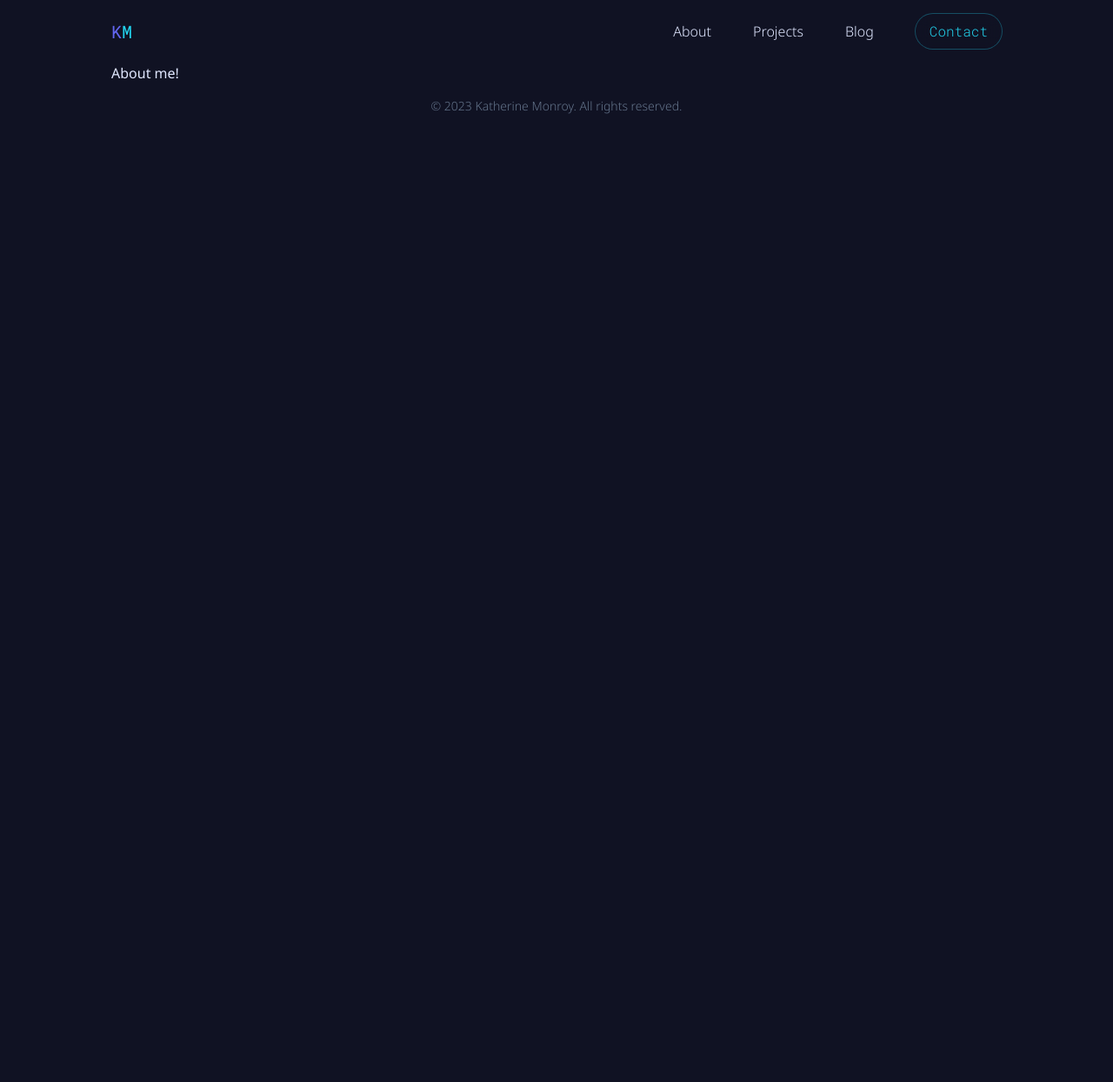
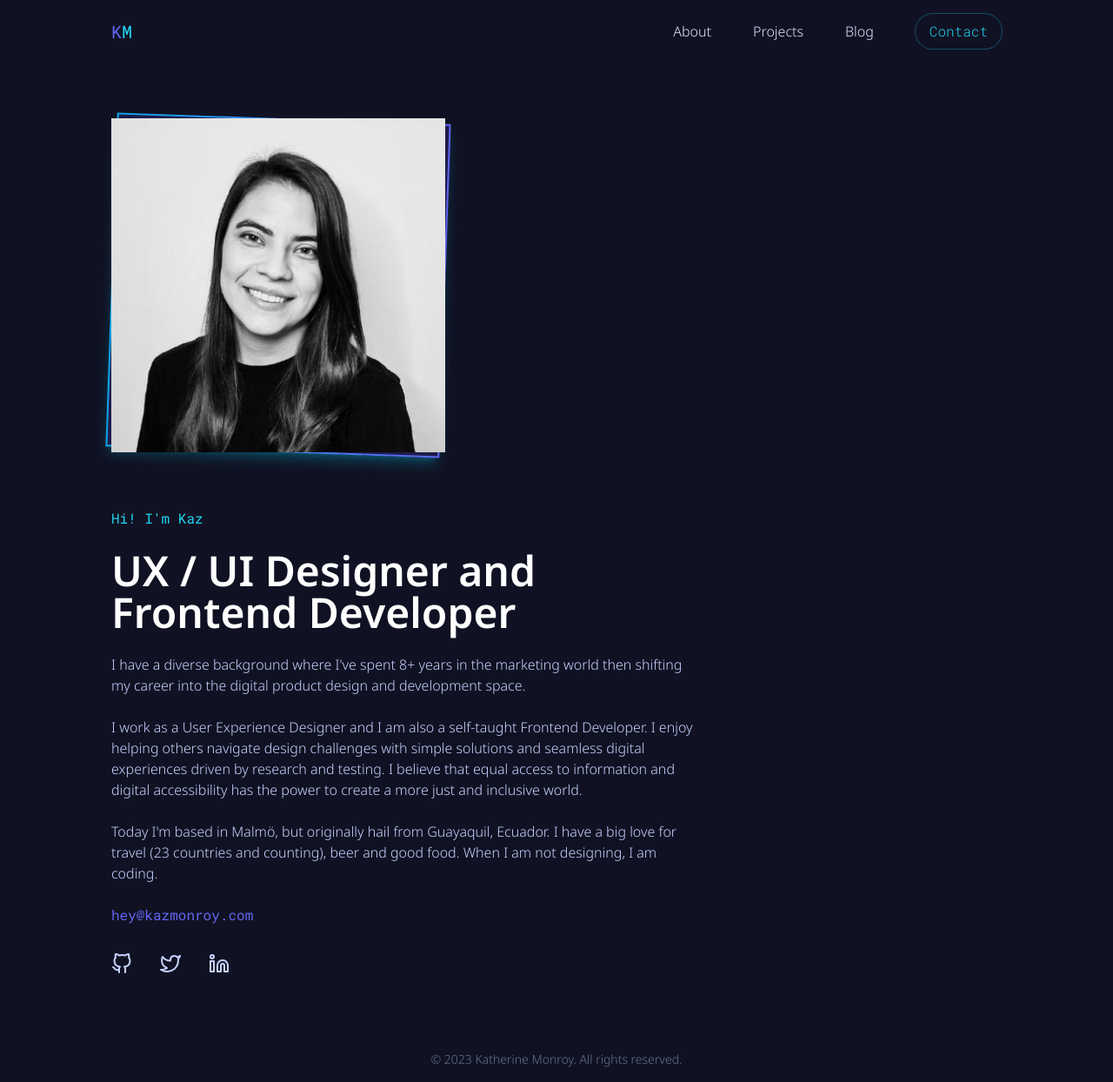
Before and after one commit to kazmonroy/my-blog, a Next.js app: page /about in a window 1280 px wide. Shown: the whole page at 87% size. Before the commit the page ends 800 px from the top, so only its background shows below. Built offline with nearby package versions, Linux system fonts and the light colour scheme; a web font is replaced by a local one.

Commit message:
Add about me content

```diff
--- a/app/(user)/about/page.tsx
+++ b/app/(user)/about/page.tsx
@@ -1,3 +1,86 @@
+import Image from 'next/image';
+import Link from 'next/link';
+import { GitHub, Twitter, Linkedin } from 'react-feather';
+
 export default function About() {
-  return <div>About me!</div>;
+  return (
+    <div className='py-16'>
+      <div className='relative self-center max-w-sm mx-20 md:m-0'>
+        <div className='absolute -z-10 p-0.5 bg-gradient-to-r from-sky-500 to-indigo-500 h-full w-full rotate-2 shadow-lg shadow-cyan-500/30 '>
+          <div className='h-full w-full bg-indigo-950'></div>
+        </div>
+        <Image
+          src='/kaz-monroy-profile-pic.jpeg'
+          width={600}
+          height={600}
+          priority={true}
+          alt='Katherine Monroy profile picture'
+          className='object-cover'
+        />
+      </div>
+
+      <div className='max-w-2xl flex flex-col gap-6 mt-16'>
+        <p className='text-cyan-400 font-roboto'>Hi! I&apos;m Kaz</p>
+        <p className='text-white font-noto text-4xl md:text-5xl font-semibold leading-tight'>
+          UX / UI Designer and Frontend Developer
+        </p>
+
+        <div className='flex flex-col gap-6'>
+          <p className='font-noto text-indigo-200 font-light'>
+            I have a diverse background where I&apos;ve spent 8+ years in the
+            marketing world then shifting my career into the digital product
+            design and development space.
+          </p>
+
+          <p className='font-noto text-indigo-200 font-light'>
+            I work as a User Experience Designer and I am also a self-taught
+            Frontend Developer. I enjoy helping others navigate design
+            challenges with simple solutions and seamless digital experiences
+            driven by research and testing. I believe that equal access to
+            information and digital accessibility has the power to create a more
+            just and inclusive world.
+          </p>
+
+          <p className='font-noto text-indigo-200 font-light'>
+            Today I&apos;m based in Malmö, but originally hail from Guayaquil,
+            Ecuador. I have a big love for travel (23 countries and counting),
+            beer and good food. When I am not designing, I am coding.
+          </p>
+        </div>
+
+        <div>
+          <Link
+            href='mailto:hey@kazmonroy.com'
+            className='font-roboto text-indigo-500'
+          >
+            hey@kazmonroy.com
+          </Link>
+        </div>
+
+        <div className='flex gap-8 py-2'>
+          <Link
+            href='https://github.com/kazmonroy'
+            target='_blank'
+            className='text-indigo-200 hover:text-indigo-500 transition'
+          >
+            <GitHub />
+          </Link>
+          <Link
+            href='https://twitter.com/kazmonroy'
+            target='_blank'
+            className='text-indigo-200 hover:text-indigo-500 transition'
+          >
+            <Twitter />
+          </Link>
+          <Link
+            href='https://www.linkedin.com/in/katherinemonroy/'
+            target='_blank'
+            className='text-indigo-200 hover:text-indigo-500 transition'
+          >
+            <Linkedin />
+          </Link>
+        </div>
+      </div>
+    </div>
+  );
 }
--- a/app/(user)/page.tsx
+++ b/app/(user)/page.tsx
@@ -5,7 +5,6 @@ import { groq } from 'next-sanity';
 import { PreviewSuspense } from 'next-sanity/preview';
 import PreviewBlogList from '@/app/components/PreviewBlogList';
 import Bloglist from '@/app/components/Bloglist';
-import Footer from '../components/Footer';
 
 const query = groq`
  *[_type=='post']{
--- a/app/components/Hero.tsx
+++ b/app/components/Hero.tsx
@@ -4,8 +4,8 @@ import { GitHub, Twitter, Linkedin } from 'react-feather';
 
 export default function Hero() {
   return (
-    <div className='flex flex-col md:flex-row gap-12 h-screen  items-center'>
-      <div className='max-w-2xl flex flex-col gap-6'>
+    <div className='flex flex-col md:flex-row gap-12 h-screen items-center'>
+      <div className='max-w-2xl flex flex-col gap-6 grow-0 '>
         <p className='text-indigo-500 font-roboto'>Hi! I&apos;m Kaz</p>
         <p className='text-white font-noto text-4xl md:text-5xl font-semibold leading-tight'>
           UX / UI Designer and Frontend Developer
@@ -39,16 +39,17 @@ export default function Hero() {
           </Link>
         </div>
       </div>
-      <div className='relative self-center mx-12 md:mx-0 max-w-md md:w-full'>
+      <div className='relative self-center max-w-sm mx-20 md:m-0'>
         <div className='absolute -z-10 p-0.5 bg-gradient-to-r from-sky-500 to-indigo-500 h-full w-full rotate-2 shadow-lg shadow-cyan-500/30 '>
           <div className='h-full w-full bg-indigo-950'></div>
         </div>
         <Image
           src='/kaz-monroy-profile-pic.jpeg'
-          width={500}
-          height={500}
+          width={600}
+          height={600}
           priority={true}
           alt='Katherine Monroy profile picture'
+          className='object-cover'
         />
       </div>
     </div>
```
